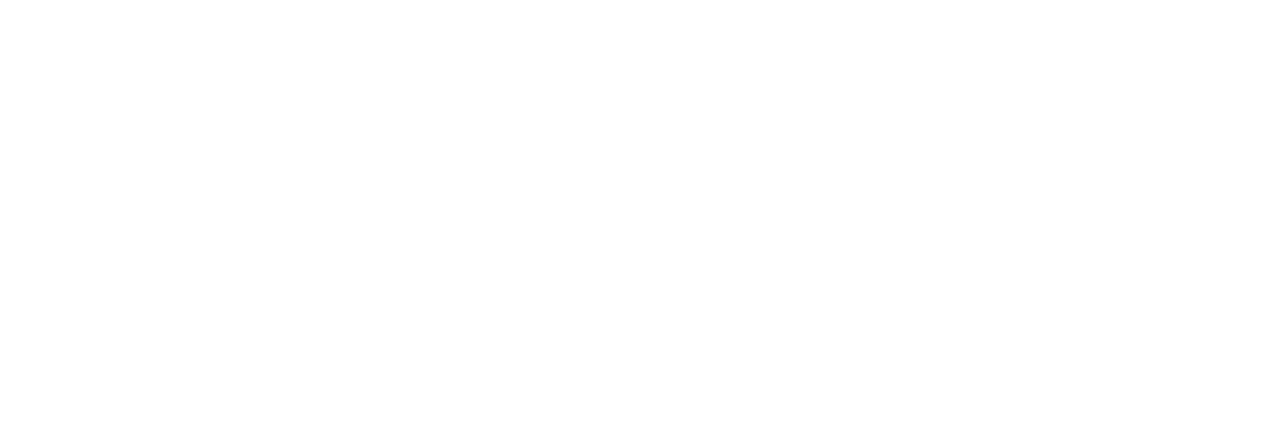
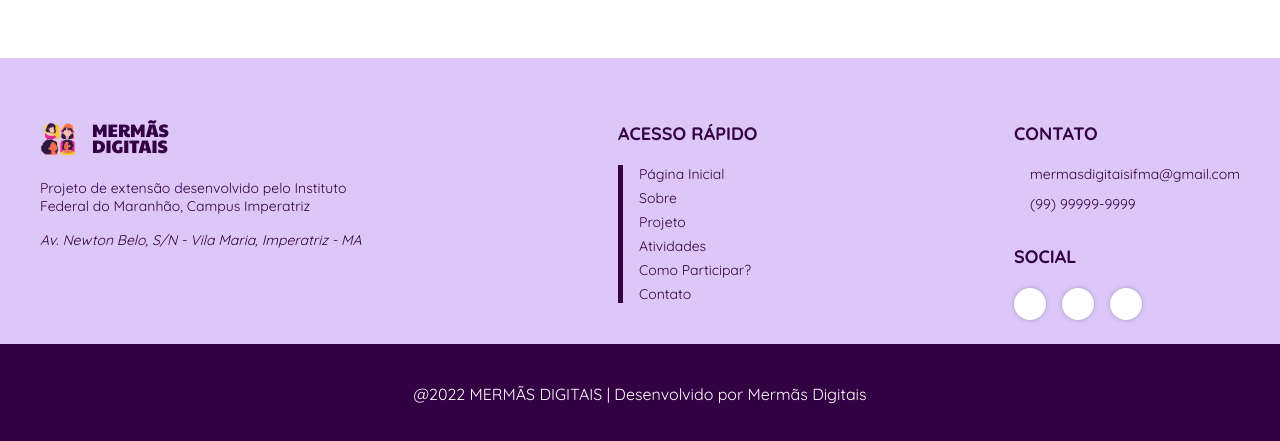
Before and after one commit to mermas-digitais/mermas-site-react, a React (Vite) app: page / in a window 1280 px wide. Shown: the part 3645-4086 px from the top of the page. Before the commit the page ends 3703 px from the top, so only its background shows below. Built offline with nearby package versions, Linux system fonts and the light colour scheme; grey boxes are pictures that could not be loaded.

Commit message:
ass new section style WIP

```diff
--- a/src/App.tsx
+++ b/src/App.tsx
@@ -2,6 +2,7 @@ import './app.css';
 import { About } from './components/about';
 import { Activity } from './components/activity';
 import Course from './components/course';
+import { Footer } from './components/footer';
 import { Form } from './components/form';
 import { Navbar } from './components/header';
 import { Home } from './components/home';
@@ -19,6 +20,7 @@ function App() {
       <Activity />
       <Register />
       <Form />
+      <Footer />
     </div>
   );
 }
--- /dev/null
+++ b/src/components/footer/index.css
@@ -0,0 +1,89 @@
+footer {
+  background-color: var(--base-color-light);
+  width: 100%;
+}
+footer #help {
+  padding: 4rem 0 1.5rem 0;
+  font: 400 0.875rem var(--body-font);
+  display: flex;
+  flex-wrap: wrap;
+  gap: 2rem;
+  justify-content: space-between;
+  color: var(--base-color-dark);
+}
+footer #help #logo-footer {
+  display: flex;
+  align-items: center;
+  column-gap: 1rem;
+  margin-bottom: 1.5rem;
+}
+footer #help #logo-footer img {
+  width: 36px;
+  height: auto;
+}
+footer #help #logo-footer h3 {
+  font: 400 1.125rem var(--logo-font);
+  line-height: 1rem;
+}
+footer #help p {
+  margin-bottom: 1rem;
+}
+footer #help #quick-access h3,
+footer #help #contacts h3,
+footer #help #socials h3 {
+  margin-bottom: 1.25rem;
+  font-size: 1.125rem;
+}
+footer #help #quick-access ul {
+  border-left: 5px solid var(--base-color-dark);
+  display: flex;
+  flex-direction: column;
+  padding-left: 1rem;
+  row-gap: 0.375rem;
+}
+footer #help a {
+  color: var(--base-color-dark);
+}
+footer #help #contacts {
+  margin-bottom: 2rem;
+}
+footer #help #contacts ul {
+  display: flex;
+  flex-direction: column;
+  row-gap: 0.75rem;
+}
+footer #help #contacts a {
+  display: flex;
+  align-items: center;
+  column-gap: 1rem;
+}
+footer #help #contacts i,
+footer #help #socials i {
+  font-size: 1.25rem;
+  color: #9854cb;
+}
+footer #help #socials ul {
+  display: flex;
+  flex-direction: row;
+  column-gap: 1rem;
+}
+footer #help #socials a {
+  width: 2rem;
+  height: 2rem;
+  display: flex;
+  justify-content: center;
+  align-items: center;
+  border-radius: 50%;
+  background-color: white;
+  box-shadow: 0px 0px 4px 0px rgba(0, 0, 0, 0.25);
+}
+footer #copyright {
+  display: flex;
+  justify-content: center;
+  align-items: center;
+  text-align: center;
+  height: 100px;
+  background-color: var(--base-color-dark);
+  color: white;
+  font: 400 0.75rem var(--title-font);
+}
--- /dev/null
+++ b/src/components/footer/index.tsx
@@ -0,0 +1,97 @@
+import './index.css';
+
+export const Footer = () => {
+  return (
+    <footer className="delay">
+      <div id="help" className="container delay_distance">
+        <div>
+          <div id="logo-footer">
+            <img
+              src="./image/girls.png"
+              alt="Logo do projeto Mermãs Digitais: quatro meninas com características diferentes"
+            />
+            <h3>
+              MERMÃS <br />
+              DIGITAIS
+            </h3>
+          </div>
+          <p>
+            Projeto de extensão desenvolvido pelo Instituto <br />
+            Federal do Maranhão, Campus Imperatriz
+          </p>
+          <address>Av. Newton Belo, S/N - Vila Maria, Imperatriz - MA</address>
+        </div>
+        <div id="quick-access">
+          <h3>ACESSO RÁPIDO</h3>
+          <div>
+            <ul>
+              <li>
+                <a href="#home">Página Inicial</a>
+              </li>
+              <li>
+                <a href="#about">Sobre</a>
+              </li>
+              <li>
+                <a href="#course">Projeto</a>
+              </li>
+              <li>
+                <a href="#activity">Atividades</a>
+              </li>
+              <li>
+                <a href="#register">Como Participar?</a>
+              </li>
+              <li>
+                <a href="#form">Contato</a>
+              </li>
+            </ul>
+          </div>
+        </div>
+        <div>
+          <div id="contacts">
+            <h3>CONTATO</h3>
+            <ul>
+              <li>
+                <a href="mailto:mermasdigitaisifma@gmail.com">
+                  <i className="ph-envelope-simple"></i>
+                  mermasdigitaisifma@gmail.com
+                </a>
+              </li>
+              <li>
+                <a href="tel:">
+                  <i className="ph-whatsapp-logo"></i>(99) 99999-9999
+                </a>
+              </li>
+            </ul>
+          </div>
+          <div id="socials">
+            <h3>SOCIAL</h3>
+            <ul>
+              <li>
+                <a href="https://www.facebook.com/mermasdigitais">
+                  <i className="ph-facebook-logo-fill"></i>
+                </a>
+              </li>
+              <li>
+                <a
+                  href="https://www.instagram.com/mermas.digitais/"
+                  target="_blank"
+                  rel="noreferrer"
+                >
+                  <i className="ph-instagram-logo"></i>
+                </a>
+              </li>
+              <li>
+                <a href="#">
+                  <i className="ph-twitter-logo-fill"></i>
+                </a>
+              </li>
+            </ul>
+          </div>
+        </div>
+      </div>
+      <div id="copyright">
+        @2022 MERMÃS DIGITAIS | Desenvolvido por Mermãs Digitais
+      </div>
+    </footer>
+  );
+};
```
